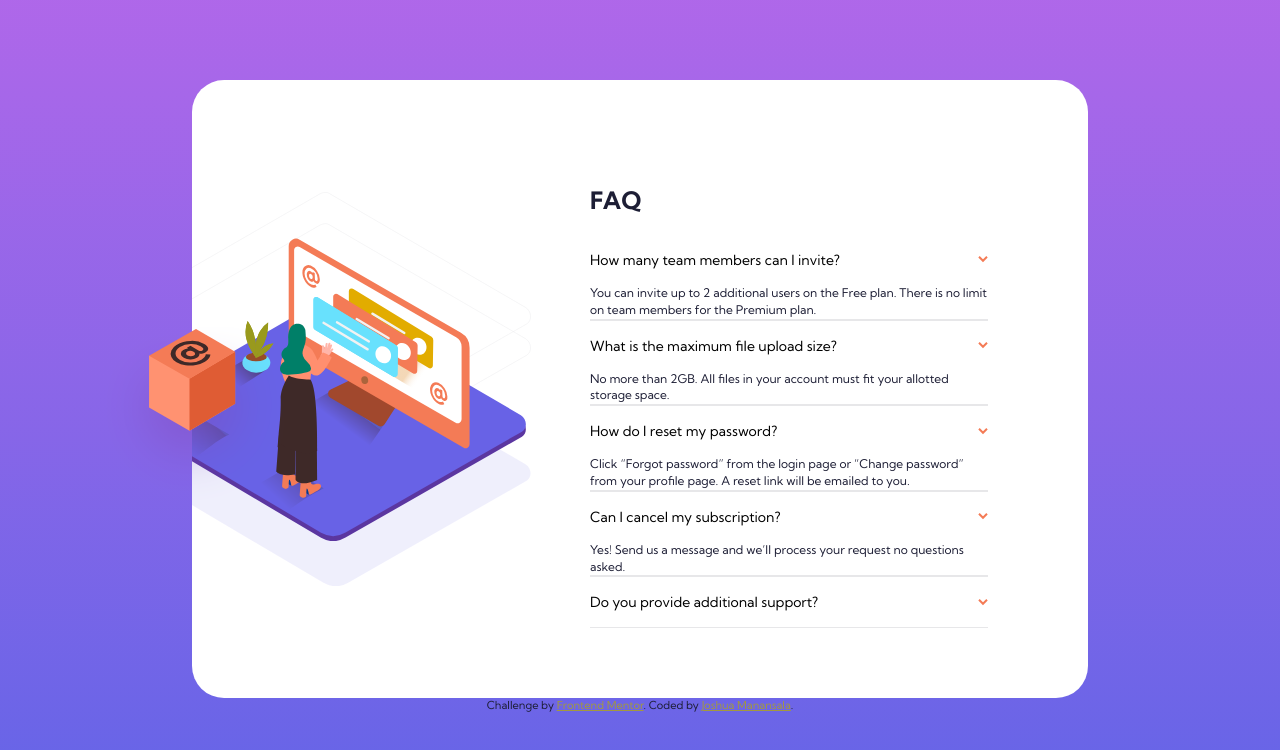
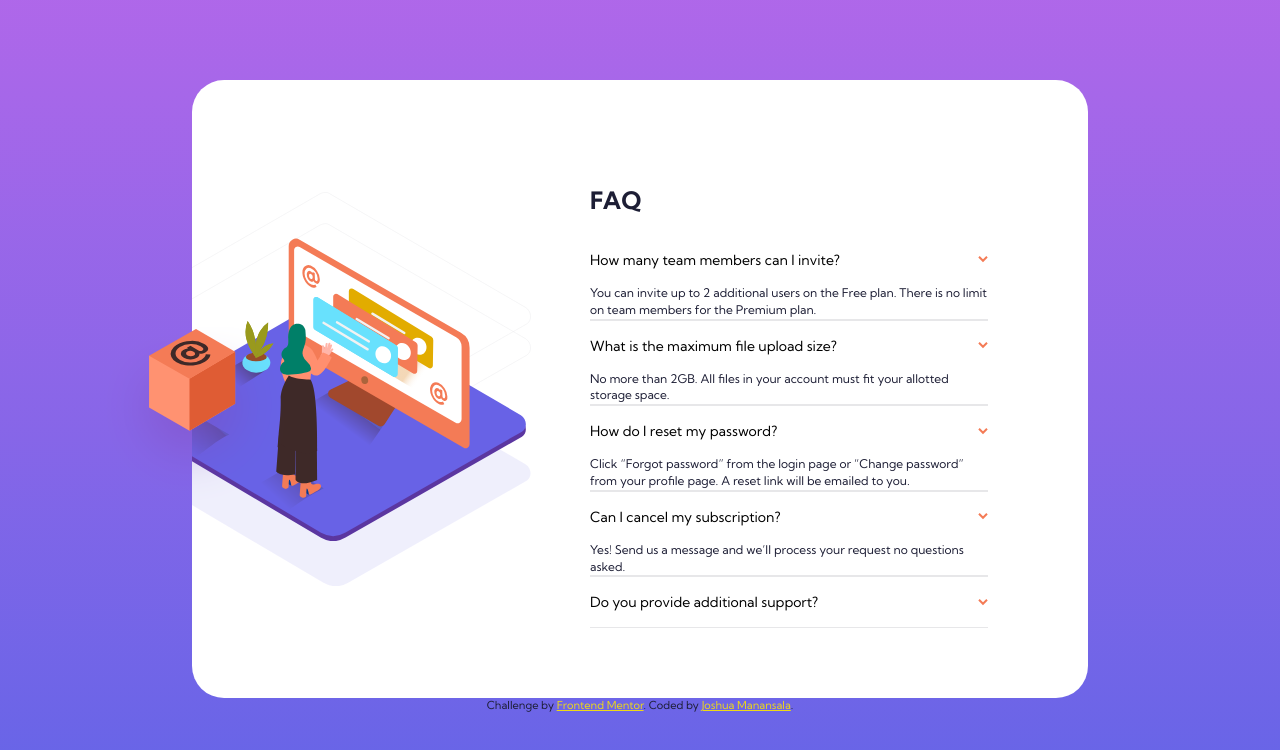
Before and after one commit to T4R0TARO/faq_accordion_card, a plain HTML site: page index.html in a window 1280 px wide. Drawn offline with Linux system fonts and the light colour scheme.

Commit message:
change footer style

```diff
--- a/styles.css
+++ b/styles.css
@@ -237,5 +237,5 @@ text-align: center;
 }
 
 .attribution a {
-color: hsl(54, 45%, 44%);
+color: hsl(54, 87%, 51%);
 };
```
